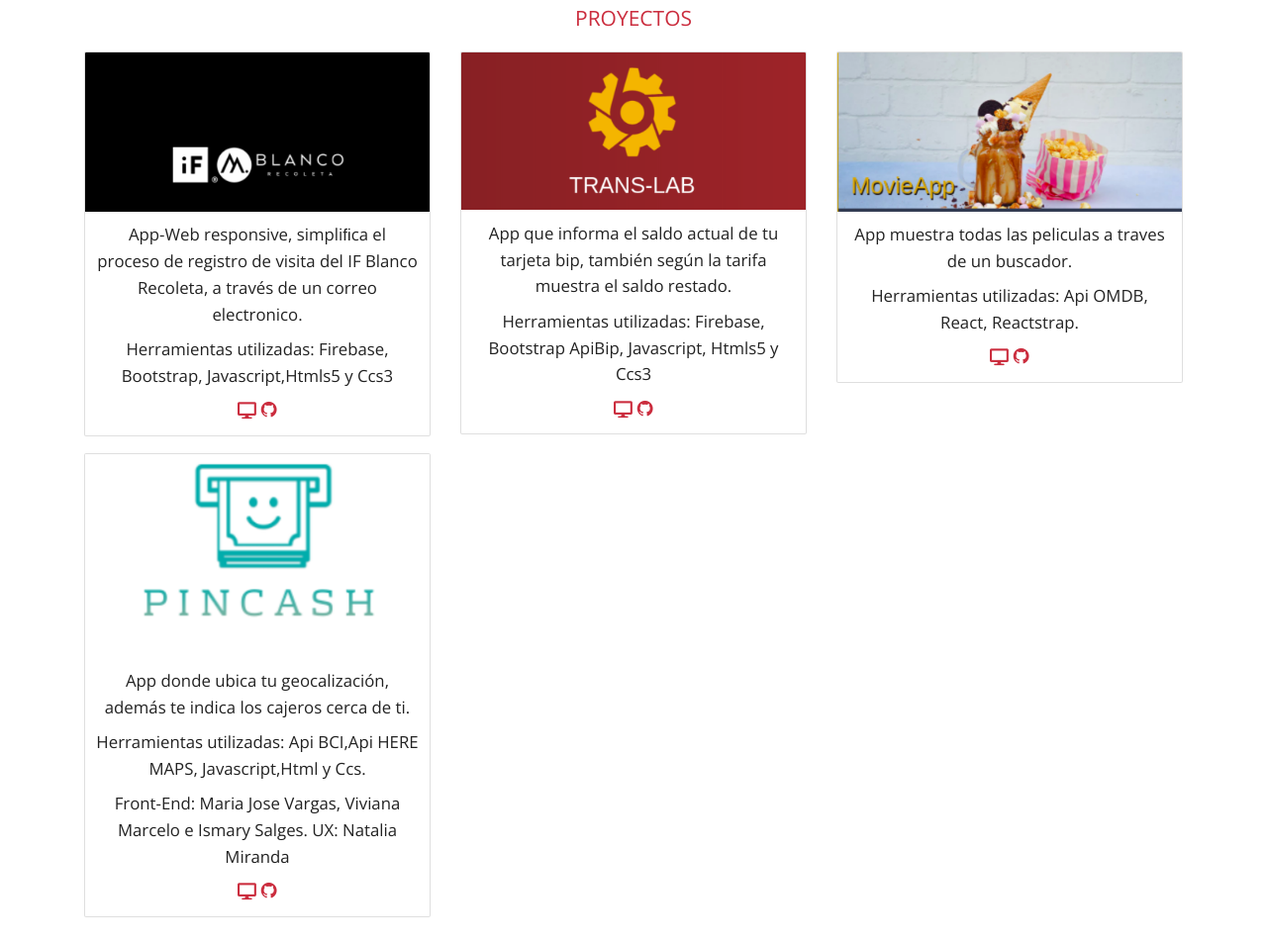
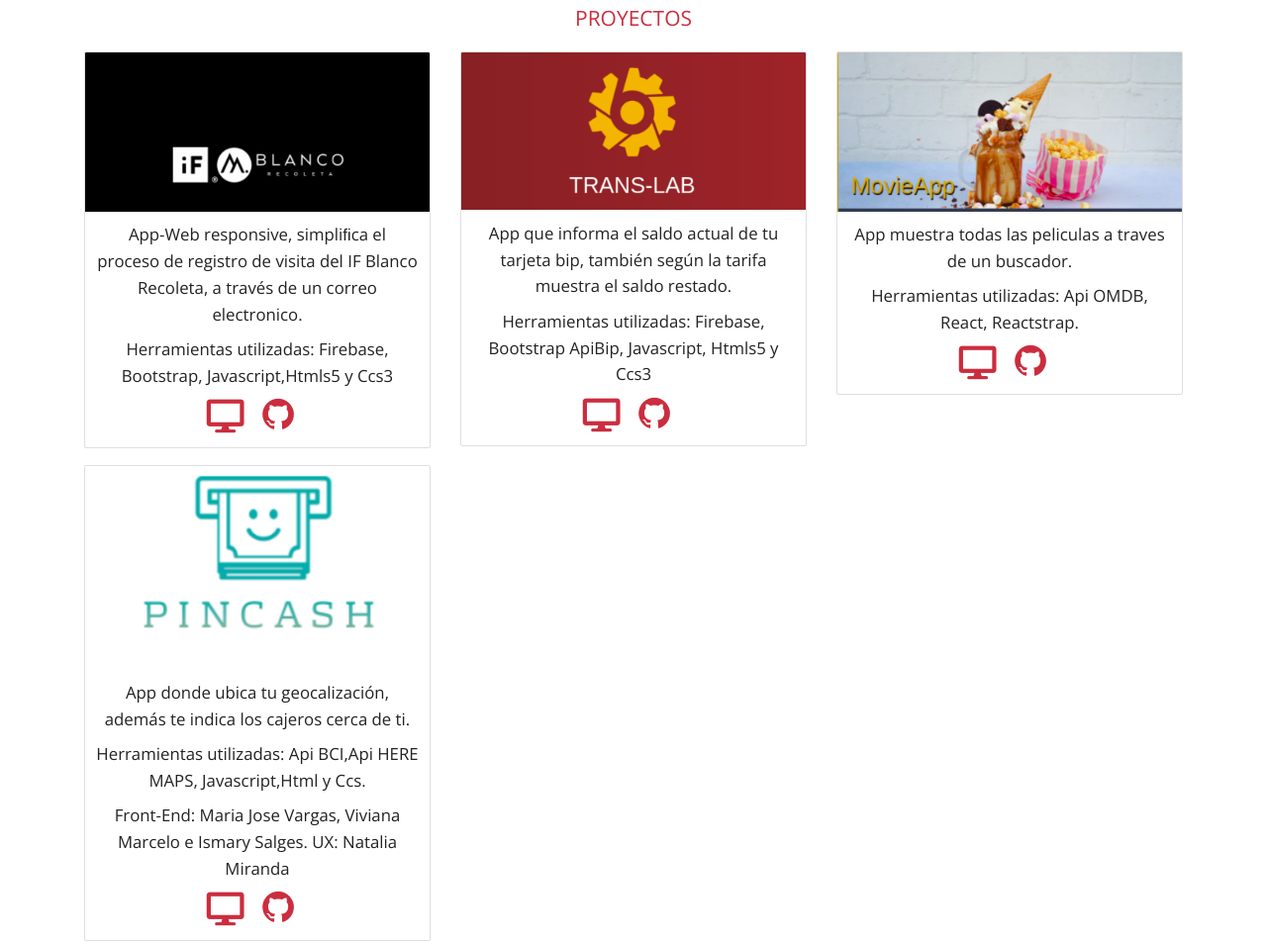
Before and after one commit to IsmarySalgesM/IsmarySalges, a website: page index.html in a window 1280 px wide. Shown: the part 1567-2521 px from the top of the page at 99% size. Drawn offline with nearby package versions, Linux system fonts and the light colour scheme.

Commit message:
icons yes

```diff
--- a/assets/css/style.css
+++ b/assets/css/style.css
@@ -13,6 +13,11 @@
 
 }
 
+/* Proyectos */
+.demo-icons{
+font-size: 2em;
+letter-spacing: 0.4em;
+}
 /* NavsLinks */
 a {
 color: #cb2d3e;
@@ -346,9 +351,15 @@
 
 .icon-contac{
 font-size: 2em;
-color: white
+color: white;
+text-align: center;
+letter-spacing: 0.4em;
+
+
+
 }
 
 .titleWhite{
 	color: white;
+	text-align: center;
 }
--- a/index.html
+++ b/index.html
@@ -89,21 +89,21 @@
 			</div>
 
 			<div class="row">
-				<div class="col-12 col-md-6 col-lg-4">
+				<div class="col-12 col-md-4 col-lg-4">
 					<div class="card">
 						<img class="card-img-top" src="./assets/img/Captura de pantalla de 2018-10-17 19-07-09.png" alt="Card image cap">
 						<div class="card-body">
 							<p class="card-text">App-Web responsive, simpliﬁca el proceso de registro de visita del IF
 								Blanco Recoleta, a través de un correo electronico.</p>
 							<p class="card-text">Herramientas utilizadas: Firebase, Bootstrap, Javascript,Htmls5 y Ccs3</p>
-							<a href="https://ismarysalgesm.github.io/Registro-de-Visitantes/" target="_blank"><i class="fas fa-desktop"></i></a>
-							<a href="https://github.com/IsmarySalgesM/Registro-de-Visitantes" target="_blank"><i class="devicon-github-plain"></i></a>
+							<a href="https://ismarysalgesm.github.io/Registro-de-Visitantes/" target="_blank"><i class="demo-icons fas fa-desktop"></i></a>
+							<a href="https://github.com/IsmarySalgesM/Registro-de-Visitantes" target="_blank"><i class="demo-icons devicon-github-plain"></i></a>
 
 						</div>
 					</div>
 				</div>
 
-				<div class="col-12 col-md-6 col-lg-4">
+				<div class="col-12 col-md-4 col-lg-4">
 					<div class="card">
 						<img class="card-img-top" src="./assets/img/Captura de pantalla de 2018-10-17 19-33-44.png" alt="Card image cap">
 						<div class="card-body">
@@ -111,31 +111,31 @@
 								tarifa muestra el saldo restado.</p>
 							<p class="card-text">Herramientas utilizadas: Firebase, Bootstrap ApiBip, Javascript,
 								Htmls5 y Ccs3</p>
-							<a href="https://ismarysalgesm.github.io/Translab-2.0/" target="_blank"><i class="fas fa-desktop"></i></a>
-							<a href="https://github.com/IsmarySalgesM/Translab-2.0" target="_blank"><i class="devicon-github-plain"></i></a>
+							<a href="https://ismarysalgesm.github.io/Translab-2.0/" target="_blank"><i class="demo-icons fas fa-desktop"></i></a>
+							<a href="https://github.com/IsmarySalgesM/Translab-2.0" target="_blank"><i class="demo-icons devicon-github-plain"></i></a>
 						</div>
 					</div>
 				</div>
-				<div class="col-12 col-md-6 col-lg-4">
+				<div class="col-12 col-md-4 col-lg-4">
 					<div class="card">
 						<img class="card-img-top" src="./assets/img/Captura de pantalla de 2018-10-18 10-31-17.png" alt="Card image cap">
 						<div class="card-body">
 							<p class="card-text"> App muestra todas las peliculas a traves de un buscador.</p>
 							<p class="card-text">Herramientas utilizadas: Api OMDB, React, Reactstrap.</p>
-							<a href="https://movieapp-.herokuapp.com/" target="_blank"><i class="fas fa-desktop"></i></a>
-							<a href="https://github.com/IsmarySalgesM/MovieApi" target="_blank"><i class="devicon-github-plain"></i></a>
+							<a href="https://movieapp-.herokuapp.com/" target="_blank"><i class="demo-icons fas fa-desktop"></i></a>
+							<a href="https://github.com/IsmarySalgesM/MovieApi" target="_blank"><i class="demo-icons devicon-github-plain"></i></a>
 						</div>
 					</div>
 				</div>
-				<div class="col-12 col-md-6 col-lg-4">
+				<div class="col-12 col-md-4 col-lg-4">
 					<div class="card">
 						<img class="card-img-top" src="./assets/img/Captura de pantalla de 2018-10-17 21-28-41.png" alt="Card image cap">
 						<div class="card-body">
 							<p class="card-text"> App donde ubica tu geocalización, además te indica los cajeros cerca de ti.</p>
 							<p class="card-text">Herramientas utilizadas: Api BCI,Api HERE MAPS, Javascript,Html y Ccs. </p>
 							<p class="card-text">Front-End: Maria Jose Vargas, Viviana Marcelo e Ismary Salges. UX: Natalia Miranda </p>
-							<a href="https://github.com/IsmarySalgesM/Pincash" target="_blank"><i class="fas fa-desktop"></i></a>
-							<a href="https://lnkd.in/e87DVZh" target="_blank"><i class="devicon-github-plain"></i></a>
+							<a href="https://github.com/IsmarySalgesM/Pincash" target="_blank"><i class="demo-icons fas fa-desktop"></i></a>
+							<a href="https://lnkd.in/e87DVZh" target="_blank"><i class="demo-icons devicon-github-plain"></i></a>
 						</div>
 					</div>
 				</div>
@@ -179,7 +179,7 @@
 		<div class="container">
 			<div class="row justify-content-center">
 
-				<div>
+				<div >
 					<h1 class="titleWhite">CONTACTO</h1>
 					<a href="./cv/Ismary E Salges.pdf" target="_blank" ><i class="icon-contac fas fa-file-pdf"></i></a>
 					<a href="https://www.linkedin.com/in/ismarysalges/" target="_blank"><i class=" icon-contac fab fa-linkedin"></i></a>
```
